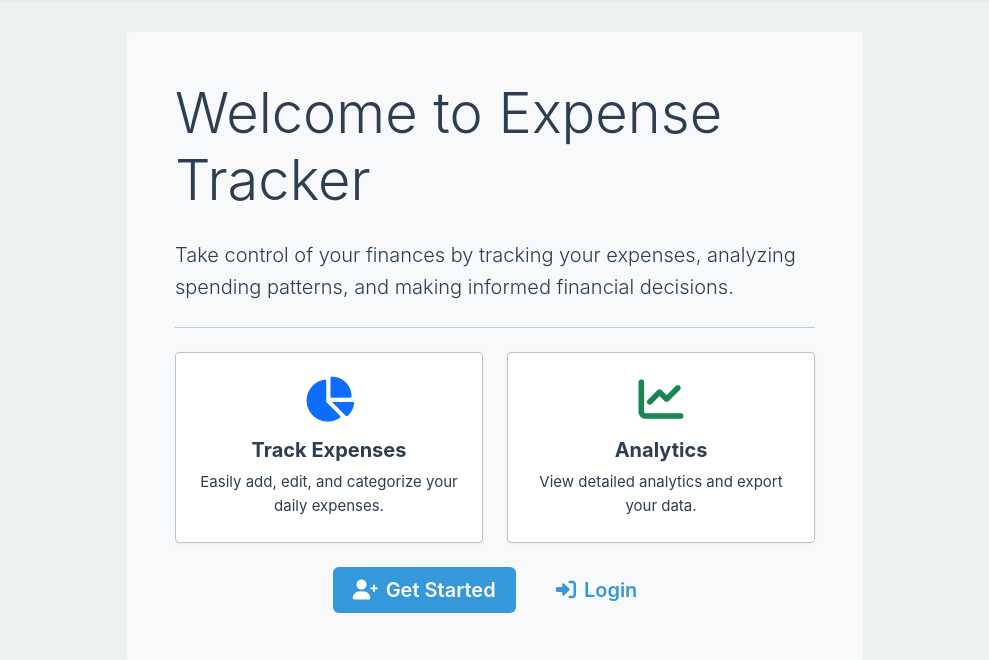
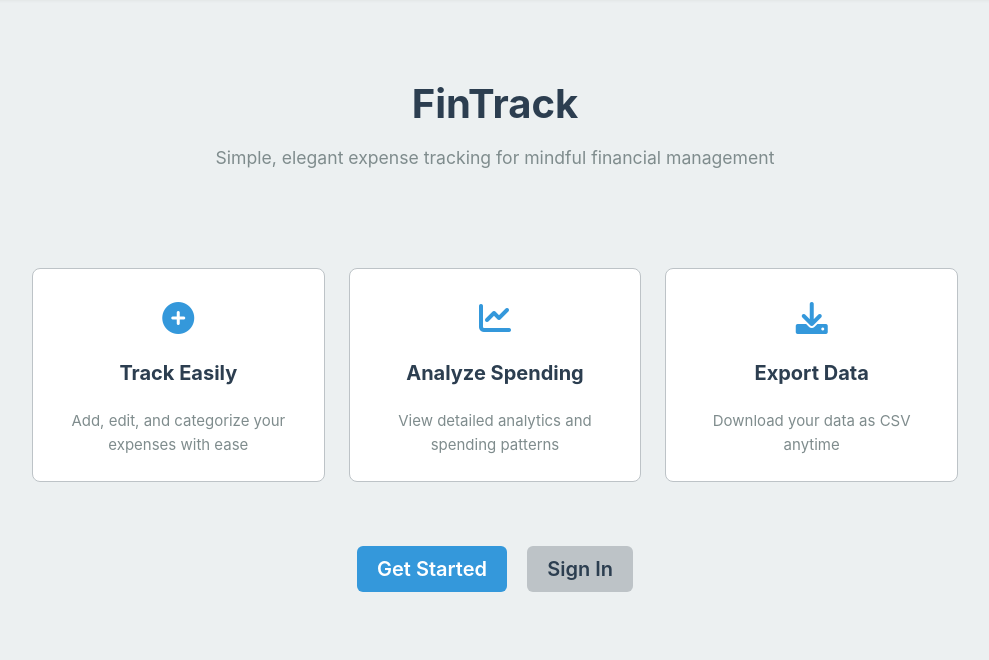
Before and after one commit to VamshiTejaKumbham/FinTrack, a Flask app: page / in a window 1280 px wide. Shown: the part 76-736 px from the top of the page, without its empty margins (145-1134 px from the left). Run offline with Flask 3, Linux system fonts and the light colour scheme.

Commit message:
Revamp homepage layout and content

```diff
--- a/templates/index.html
+++ b/templates/index.html
@@ -2,39 +2,54 @@
 
 {% block content %}
 <div class="row justify-content-center">
-    <div class="col-md-8">
-        <div class="jumbotron bg-light p-5 rounded">
-            <h1 class="display-4">Welcome to Expense Tracker</h1>
-            <p class="lead">Take control of your finances by tracking your expenses, analyzing spending patterns, and making informed financial decisions.</p>
-            <hr class="my-4">
-            <div class="row">
-                <div class="col-md-6">
-                    <div class="card h-100">
-                        <div class="card-body text-center">
-                            <i class="fas fa-chart-pie fa-3x text-primary mb-3"></i>
-                            <h5 class="card-title">Track Expenses</h5>
-                            <p class="card-text">Easily add, edit, and categorize your daily expenses.</p>
-                        </div>
+    <div class="col-lg-10">
+        <!-- Hero Section -->
+        <div style="text-align: center; padding: 3rem 0;">
+            <h1 style="font-size: 2.5rem; margin-bottom: 1rem;">FinTrack</h1>
+            <p style="font-size: 1.1rem; color: #7f8c8d; margin-bottom: 3rem;">
+                Simple, elegant expense tracking for mindful financial management
+            </p>
+        </div>
+
+        <!-- Features Grid -->
+        <div class="row mb-5">
+            <div class="col-md-4 mb-3">
+                <div class="stat-card">
+                    <div style="font-size: 2rem; margin-bottom: 1rem;">
+                        <i class="fas fa-plus-circle" style="color: #3498db;"></i>
                     </div>
-                </div>
-                <div class="col-md-6">
-                    <div class="card h-100">
-                        <div class="card-body text-center">
-                            <i class="fas fa-chart-line fa-3x text-success mb-3"></i>
-                            <h5 class="card-title">Analytics</h5>
-                            <p class="card-text">View detailed analytics and export your data.</p>
-                        </div>
-                    </div>
+                    <h5>Track Easily</h5>
+                    <p style="color: #7f8c8d; margin: 0;">Add, edit, and categorize your expenses with ease</p>
                 </div>
             </div>
-            <div class="text-center mt-4">
-                <a class="btn btn-primary btn-lg me-3" href="{{ url_for('register') }}" role="button">
-                    <i class="fas fa-user-plus me-2"></i>Get Started
-                </a>
-                <a class="btn btn-outline-primary btn-lg" href="{{ url_for('login') }}" role="button">
-                    <i class="fas fa-sign-in-alt me-2"></i>Login
-                </a>
+            <div class="col-md-4 mb-3">
+                <div class="stat-card">
+                    <div style="font-size: 2rem; margin-bottom: 1rem;">
+                        <i class="fas fa-chart-line" style="color: #3498db;"></i>
+                    </div>
+                    <h5>Analyze Spending</h5>
+                    <p style="color: #7f8c8d; margin: 0;">View detailed analytics and spending patterns</p>
+                </div>
             </div>
+            <div class="col-md-4 mb-3">
+                <div class="stat-card">
+                    <div style="font-size: 2rem; margin-bottom: 1rem;">
+                        <i class="fas fa-download" style="color: #3498db;"></i>
+                    </div>
+                    <h5>Export Data</h5>
+                    <p style="color: #7f8c8d; margin: 0;">Download your data as CSV anytime</p>
+                </div>
+            </div>
+        </div>
+
+        <!-- CTA Buttons -->
+        <div style="text-align: center; margin-top: 3rem;">
+            <a class="btn btn-primary btn-lg me-3" href="{{ url_for('register') }}">
+                Get Started
+            </a>
+            <a class="btn btn-secondary btn-lg" href="{{ url_for('login') }}">
+                Sign In
+            </a>
         </div>
     </div>
 </div>
```
